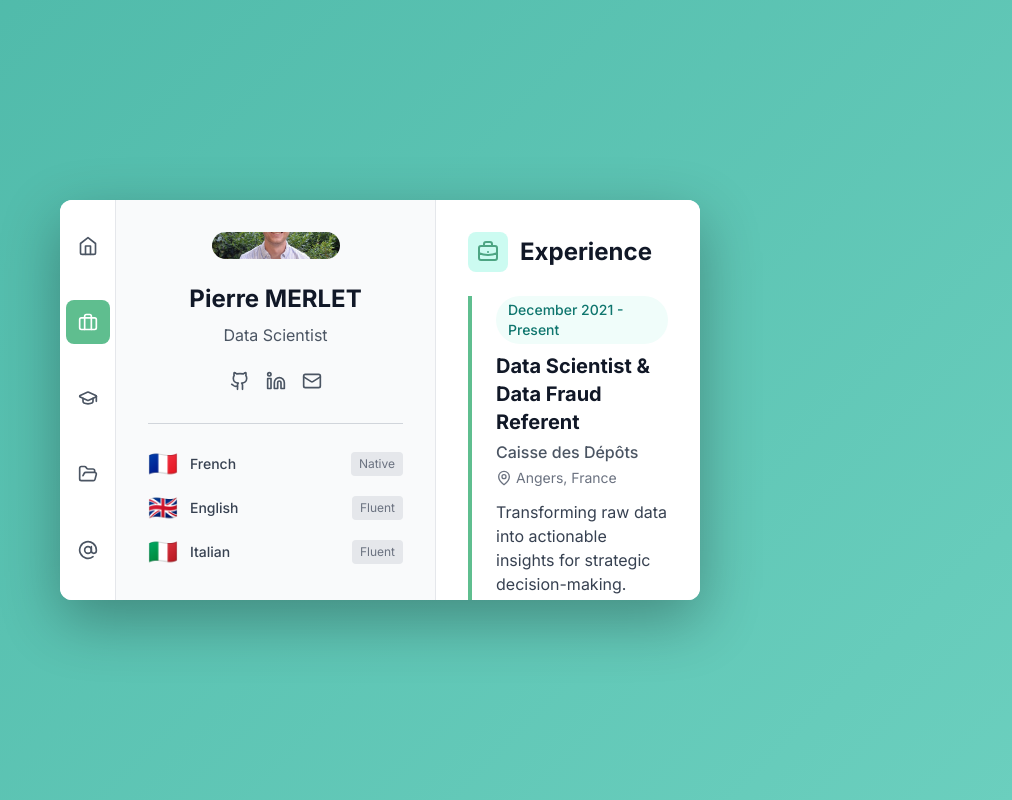
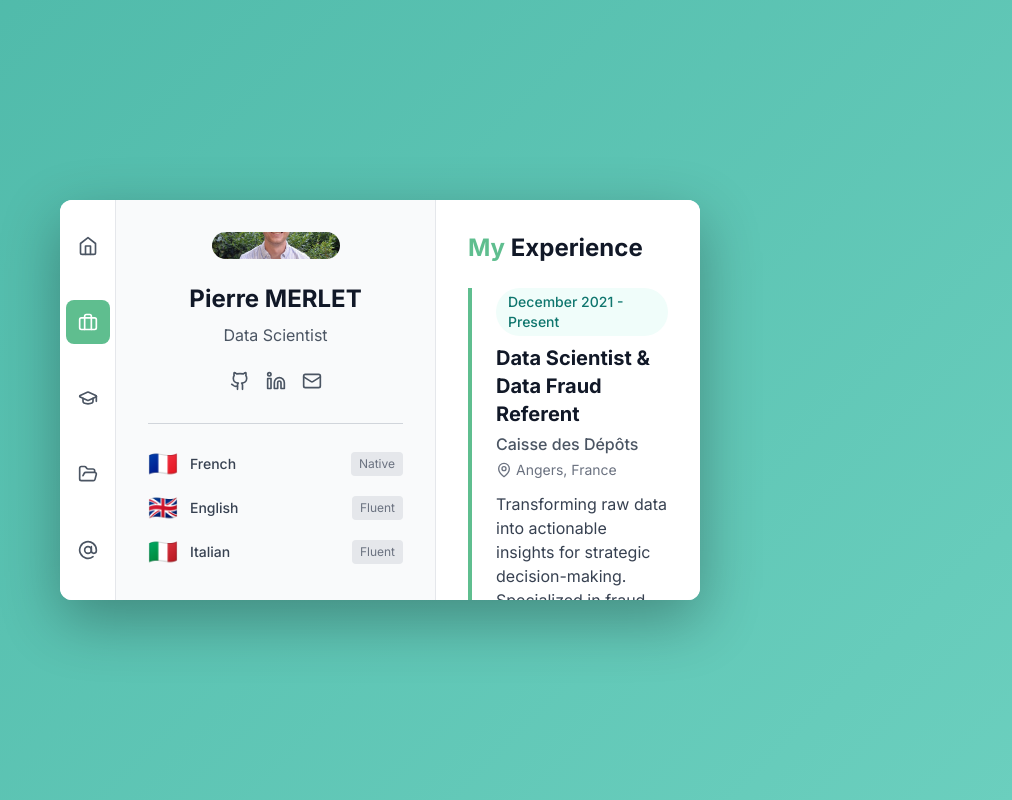
Before and after one commit to PierreMrt/nextjs-portfolio, a Next.js app: page / in a window 1280 px wide. Both pictures are taken after a click on the button "Experience". Shown: the whole page, without its empty margins (260-1272 px from the left). Built offline with nearby package versions, Linux system fonts and the light colour scheme.

Commit message:
Update Experience title with teal/black styling

```diff
--- a/components/sections/ExperienceSection.tsx
+++ b/components/sections/ExperienceSection.tsx
@@ -1,17 +1,13 @@
 import experienceData from '@/data/experience.json'
-import { Calendar, MapPin } from 'lucide-react'
+import { MapPin } from 'lucide-react'
 
 export default function ExperienceSection() {
   return (
     <div>
-      <div className="flex items-center gap-3 mb-6">
-        <div className="p-2 bg-teal-100 rounded-lg">
-          <svg className="w-6 h-6 text-teal-600" fill="none" viewBox="0 0 24 24" stroke="currentColor">
-            <path strokeLinecap="round" strokeLinejoin="round" strokeWidth={2} d="M21 13.255A23.931 23.931 0 0112 15c-3.183 0-6.22-.62-9-1.745M16 6V4a2 2 0 00-2-2h-4a2 2 0 00-2 2v2m4 6h.01M5 20h14a2 2 0 002-2V8a2 2 0 00-2-2H5a2 2 0 00-2 2v10a2 2 0 002 2z" />
-          </svg>
-        </div>
-        <h2 className="text-2xl font-bold text-gray-900">Experience</h2>
-      </div>
+      <h2 className="text-2xl font-bold mb-6">
+        <span className="text-teal-500">My</span>{" "}
+        <span className="text-gray-900">Experience</span>
+      </h2>
 
       <div className="space-y-6">
         {experienceData.map((exp) => (
```
